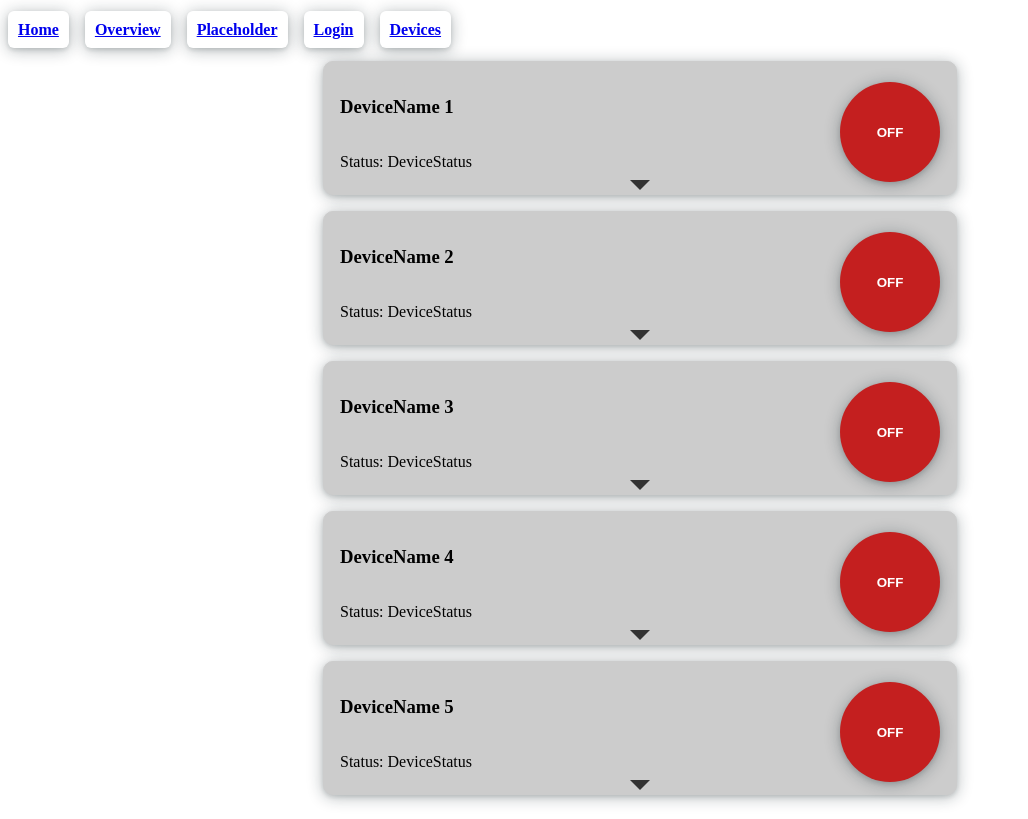
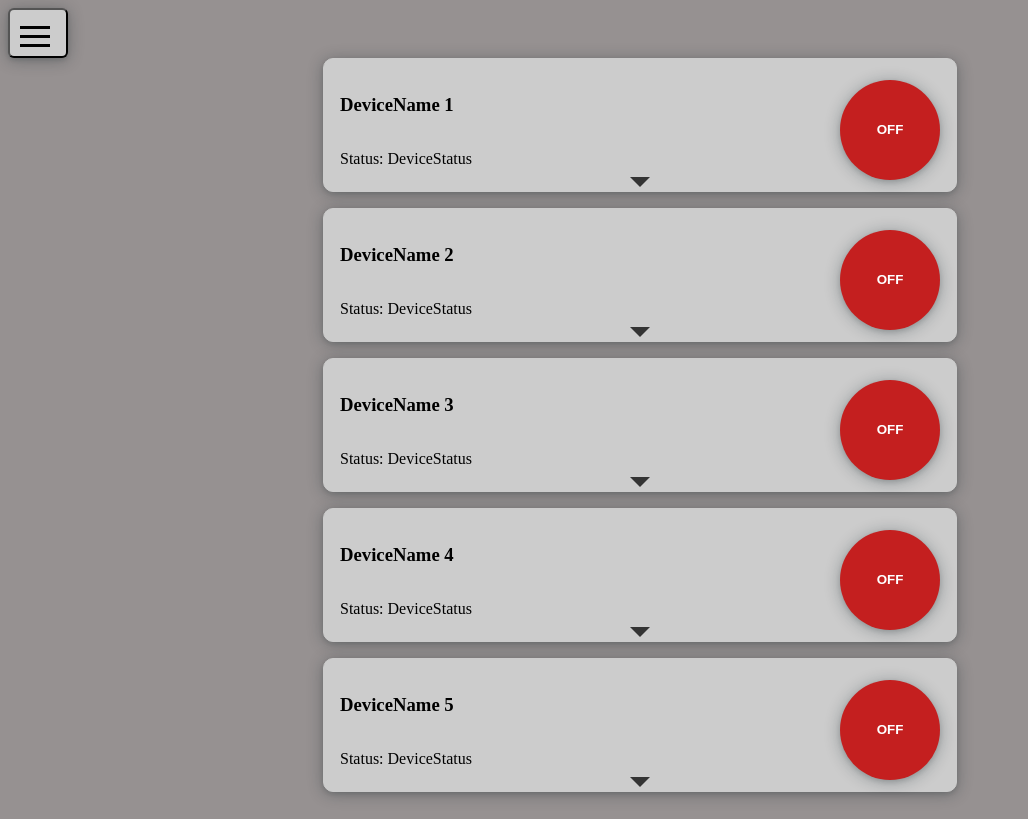
Before and after one commit to Smoxshirt/EnergyGuard, a Vue app: page /devices in a window 1280 px wide. Shown: the whole page, without its empty margins (0-1028 px from the left). Built offline with nearby package versions, Linux system fonts and the light colour scheme.

Commit message:
more css

```diff
--- a/src/App.vue
+++ b/src/App.vue
@@ -24,7 +24,13 @@ import HelloWorld from './components/HelloWorld.vue'
 
 <template>
     <header>
-
+      <div class="dropdown">
+        <button class="dropdown-button">
+         <div class="dropdown-icon"></div>
+         <div class="dropdown-icon"></div>
+         <div class="dropdown-icon"></div>
+        </button>
+        <div class="dropdown-content">
         <h4>
           <RouterLink to="/" class="buttons">Home</RouterLink>
           &nbsp;&nbsp;
@@ -35,7 +41,15 @@ import HelloWorld from './components/HelloWorld.vue'
           <RouterLink to="/login" class="buttons">Login</RouterLink>
           &nbsp;&nbsp;
           <RouterLink to="/devices" class="buttons">Devices</RouterLink>
+
+
         </h4>
+
+        </div>
+
+
+      </div>
+
 
     </header>
 
--- a/src/views/main.css
+++ b/src/views/main.css
@@ -1,4 +1,11 @@
+body {
+    background-color: #969191;
+}
+
 .buttons {
+    color: black;
+    text-decoration: none;
+    background-color: #ccc;
     cursor: pointer;
     height: 50px;
     width: 100px;
@@ -15,3 +22,42 @@
     padding: 5px;
     box-shadow: rgba(14, 30, 37, 0.12) 0px 2px 4px 0px, rgba(14, 30, 37, 0.32) 0px 2px 16px 0px;
 }
+
+.dropdown-button {
+    color: black;
+    text-decoration: none;
+    background-color: #ccc;
+    cursor: pointer;
+    height: 50px;
+    width: 60px;
+    border-radius: 6px;
+    padding: 10px;
+    box-shadow: rgba(14, 30, 37, 0.12) 0px 2px 4px 0px, rgba(14, 30, 37, 0.32) 0px 2px 16px 0px;
+}
+
+.dropdown {
+    position: relative;
+    display: inline-block;
+}
+
+.dropdown-icon {
+    width: 30px;
+    height: 3px;
+    background-color: black;
+    margin: 6px 0;
+}
+
+.dropdown-content {
+    display: none;
+    position: absolute;
+    height: 500px;
+    background-color:#ccc;
+    min-width: 160px;
+    box-shadow: rgba(14, 30, 37, 0.12) 0px 2px 4px 0px, rgba(14, 30, 37, 0.32) 0px 2px 16px 0px;
+    padding: 12px 16px;
+    z-index: 1;
+}
+
+.dropdown:hover .dropdown-content {
+    display: block;
+}
```
